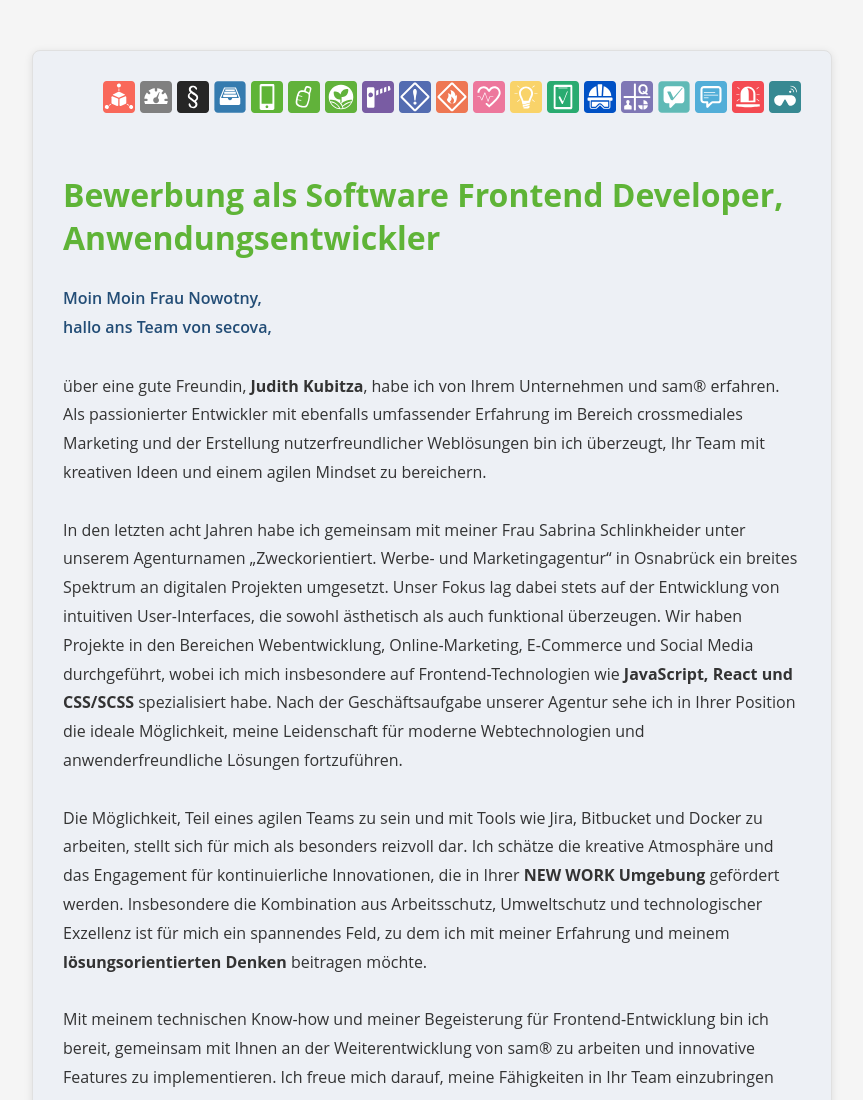
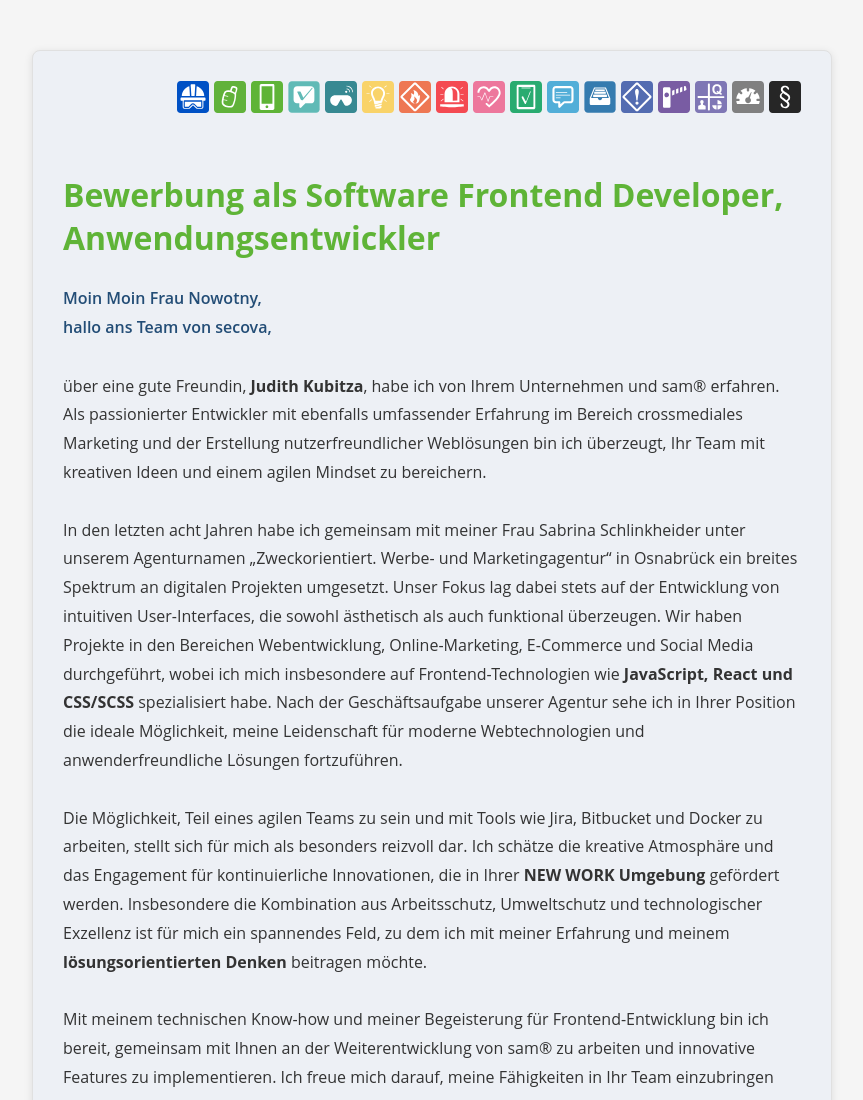
Before and after one commit to m-schlinkheider/bewerbung, a plain HTML site: page bewerbung-secova.html in a window 1280 px wide. Shown: the top 1100 px of the page, without its empty margins (208-1071 px from the left). Drawn offline with Linux system fonts and the light colour scheme.

Commit message:
icons anpassung

```diff
--- a/bewerbung-secova.html
+++ b/bewerbung-secova.html
@@ -156,25 +156,56 @@
 <body>
     <div class="bewerbung-container">
         <div class="icon-container">
-            <img src="assets/3d-unterweisungen.svg" alt="Icon 1" width="32" height="32">
-            <img src="assets/cockpit-secova-sam.svg" alt="Icon 1" width="32" height="32">
-            <img src="assets/compliancemanagement-software-online.svg" alt="Icon 1" width="32" height="32">
-            <img src="assets/dokumentenmanagement.svg" alt="Icon 1" width="32" height="32"">
-            <img src="assets/ehs-manager-app-secova.svg" alt="Icon 1" width="32" height="32">
-            <img src="assets/ehs-software-basissystem.svg" alt="Icon 1"width="32" height="32">
-            <img src="assets/foster-themen-agrar.svg" alt="Icon 1" width="32" height="32">
-            <img src="assets/fremdfirmenmanagement-secova-sam.svg" alt="Icon 1" width="32" height="32">
-            <img src="assets/gefaehrdungsbeurteilung-software-online.svg" alt="Icon 1" width="32" height="32">
-            <img src="assets/gefahrstoffmanagement-software-online.svg" alt="Icon 1" width="32" height="32">
-            <img src="assets/gesundheitsmanagement-software-online.svg" alt="Icon 1" width="32" height="32">
-            <img src="assets/ideenmanagement-software-online.svg" alt="Icon 1" width="32" height="32">
-            <img src="assets/instandhaltungsmanagement-software-online.svg" alt="Icon 1" width="32" height="32">
-            <img src="assets/PSA-management-PSA-manager-von-secova.svg" alt="Icon 1" width="32" height="32">
-            <img src="assets/qualifikationsmanagement-qualifikationsmatrix-software-online.svg" alt="Icon 1" width="32" height="32">
-            <img src="assets/sam-voting-app.svg" width="32" height="32">
-            <img src="assets/umfragemanagement-software-online.svg" width="32" height="32">
-            <img src="assets/vorfallmanagement-software-online.svg" width="32" height="32">
-            <img src="assets/vr-virtual-reality-sam.svg" alt="Icon 1" width="32" height="32">
+        <!-- Icon 1 -->
+        <img src="assets/PSA-management-PSA-manager-von-secova.svg" alt="Icon 1" width="32" height="32">
+
+        <!-- Icon 2 -->
+        <img src="assets/ehs-software-basissystem.svg" alt="Icon 2" width="32" height="32">
+
+        <!-- Icon 3 -->
+        <img src="assets/ehs-manager-app-secova.svg" alt="Icon 3" width="32" height="32">
+
+        <!-- Icon 4 -->
+        <img src="assets/sam-voting-app.svg" alt="Icon 4" width="32" height="32">
+
+        <!-- Icon 5 -->
+        <img src="assets/vr-virtual-reality-sam.svg" alt="Icon 5" width="32" height="32">
+
+        <!-- Icon 6 -->
+        <img src="assets/ideenmanagement-software-online.svg" alt="Icon 6" width="32" height="32">
+
+        <!-- Icon 7 -->
+        <img src="assets/gefahrstoffmanagement-software-online.svg" alt="Icon 7" width="32" height="32">
+
+        <!-- Icon 8 -->
+        <img src="assets/vorfallmanagement-software-online.svg" alt="Icon 8" width="32" height="32">
+
+        <!-- Icon 9 -->
+        <img src="assets/gesundheitsmanagement-software-online.svg" alt="Icon 9" width="32" height="32">
+
+        <!-- Icon 10 -->
+        <img src="assets/instandhaltungsmanagement-software-online.svg" alt="Icon 10" width="32" height="32">
+
+        <!-- Icon 11 -->
+        <img src="assets/umfragemanagement-software-online.svg" alt="Icon 11" width="32" height="32">
+
+        <!-- Icon 12 -->
+        <img src="assets/dokumentenmanagement.svg" alt="Icon 12" width="32" height="32">
+
+        <!-- Icon 13 -->
+        <img src="assets/gefaehrdungsbeurteilung-software-online.svg" alt="Icon 13" width="32" height="32">
+
+        <!-- Icon 14 -->
+        <img src="assets/fremdfirmenmanagement-secova-sam.svg" alt="Icon 14" width="32" height="32">
+
+        <!-- Icon 15 -->
+        <img src="assets/qualifikationsmanagement-qualifikationsmatrix-software-online.svg" alt="Icon 15" width="32" height="32">
+
+        <!-- Icon 16 -->
+        <img src="assets/cockpit-secova-sam.svg" alt="Icon 16" width="32" height="32">
+
+        <!-- Icon 17 -->
+        <img src="assets/compliancemanagement-software-online.svg" alt="Icon 17" width="32" height="32">
             <!-- Weitere Icons -->
         </div>
         <h1>Bewerbung als Software Frontend Developer, Anwendungsentwickler</h1>
```
